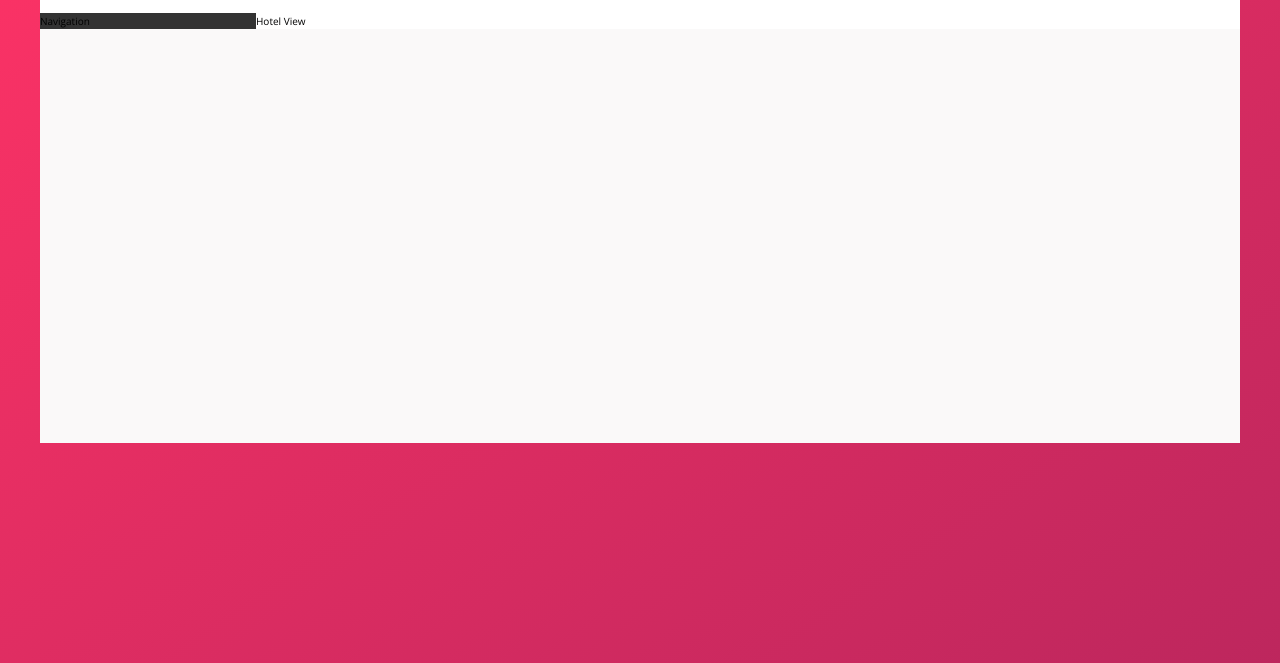
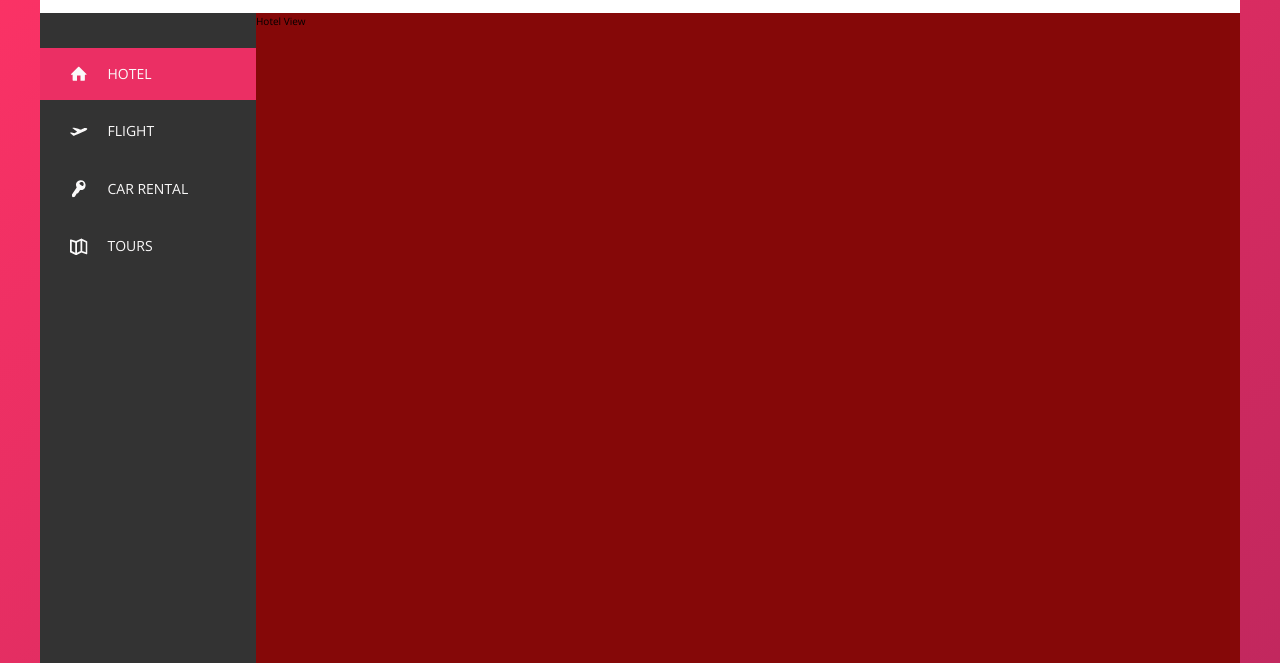
Before and after one commit to Jawid-7ce/Advanced-CSS-and-SASS-Projects, a website: page index.html in a window 1280 px wide. Shown: the part 137-800 px from the top of the page. Drawn offline with nearby package versions, Linux system fonts and the light colour scheme.

Commit message:
Side-bar navigation has been built

```diff
--- a/index.html
+++ b/index.html
@@ -53,7 +53,47 @@
         </nav>
       </header>
       <div class="content">
-        <nav class="sidebar">Navigation</nav>
+        <nav class="sidebar">
+          <ul class="side-nav">
+            <li class="side-nav__item side-nav__item--active">
+              <a href="#" class="side-nav__link">
+                <svg class="side-nav__icon">
+                  <use xlink:href="img/sprite.svg#icon-home"></use>
+                </svg>
+                <span>Hotel</span>
+              </a>
+            </li>
+            <li class="side-nav__item">
+              <a href="#" class="side-nav__link">
+                <svg class="side-nav__icon">
+                  <use xlink:href="img/sprite.svg#icon-aircraft-take-off"></use>
+                </svg>
+                <span>Flight</span>
+              </a>
+            </li>
+            <li class="side-nav__item">
+              <a href="#" class="side-nav__link">
+                <svg class="side-nav__icon">
+                  <use xlink:href="img/sprite.svg#icon-key"></use>
+                </svg>
+                <span>Car rental</span>
+              </a>
+            </li>
+            <li class="side-nav__item">
+              <a href="#" class="side-nav__link">
+                <svg class="side-nav__icon">
+                  <use xlink:href="img/sprite.svg#icon-map"></use>
+                </svg>
+                <span>Tours</span>
+              </a>
+            </li>
+          </ul>
+          <div class="legal">
+            &copy; 2023 Recreated by Jawid. <br />
+            All rights reserved <br />Original author: <br />
+            Jonas schmedtman
+          </div>
+        </nav>
         <main class="hotel-view">Hotel View</main>
       </div>
     </div>
--- a/sass/_component.scss
+++ b/sass/_component.scss
@@ -117,3 +117,72 @@
     margin-right: 1rem;
   }
 }
+
+///////////////////////////////////////////////////
+// SIDE NAVIGATION
+.side-nav {
+  font-size: 1.4rem;
+  list-style-type: none;
+  margin-top: 3.5rem;
+
+  &__item {
+    position: relative;
+
+    &:not(:last-child) {
+      margin-bottom: 0.5rem;
+    }
+  }
+
+  &__item::before {
+    content: "";
+    position: absolute;
+    top: 0;
+    left: 0;
+    height: 100%;
+    width: 3px;
+    background-color: var(--color-primary);
+    transform: scaleY(0);
+    transition: transform 0.2s, width 0.4s cubic-bezier(1, 0, 0, 1) 0.2s,
+      background-color 0.1s;
+  }
+
+  &__item:hover::before,
+  &__item--active::before {
+    transform: scaleY(1);
+    width: 100%;
+  }
+
+  &__item:active::before {
+    background-color: var(--color-primary-light);
+  }
+
+  &__link:link,
+  &__link:visited {
+    color: var(--color-grey-light-1);
+    text-decoration: none;
+    text-transform: uppercase;
+    display: block;
+    padding: 1.5rem 3rem;
+    position: relative;
+    z-index: 10;
+
+    display: flex;
+    align-items: center;
+  }
+
+  &__icon {
+    width: 1.75rem;
+    height: 1.75rem;
+    margin-right: 2rem;
+    fill: currentColor;
+  }
+}
+
+///////////////////////////////////////////////////
+// LEGAL TEXT
+.legal {
+  font-size: 1.2rem;
+  text-align: center;
+  padding: 2.5rem;
+  color: var(--color-grey-light-4);
+}
--- a/sass/_layout.scss
+++ b/sass/_layout.scss
@@ -24,9 +24,13 @@
 .sidebar {
   background-color: var(--color-grey-dark-1);
   flex: 0 0 18%;
+  display: flex;
+  flex-direction: column;
+  justify-content: space-between;
 }
 
 .hotel-view {
-  background-color: #fff;
+  background-color: #850808;
   flex: 1;
+  height: 80rem;
 }
```
Also changed, not shown: css/style.css.
